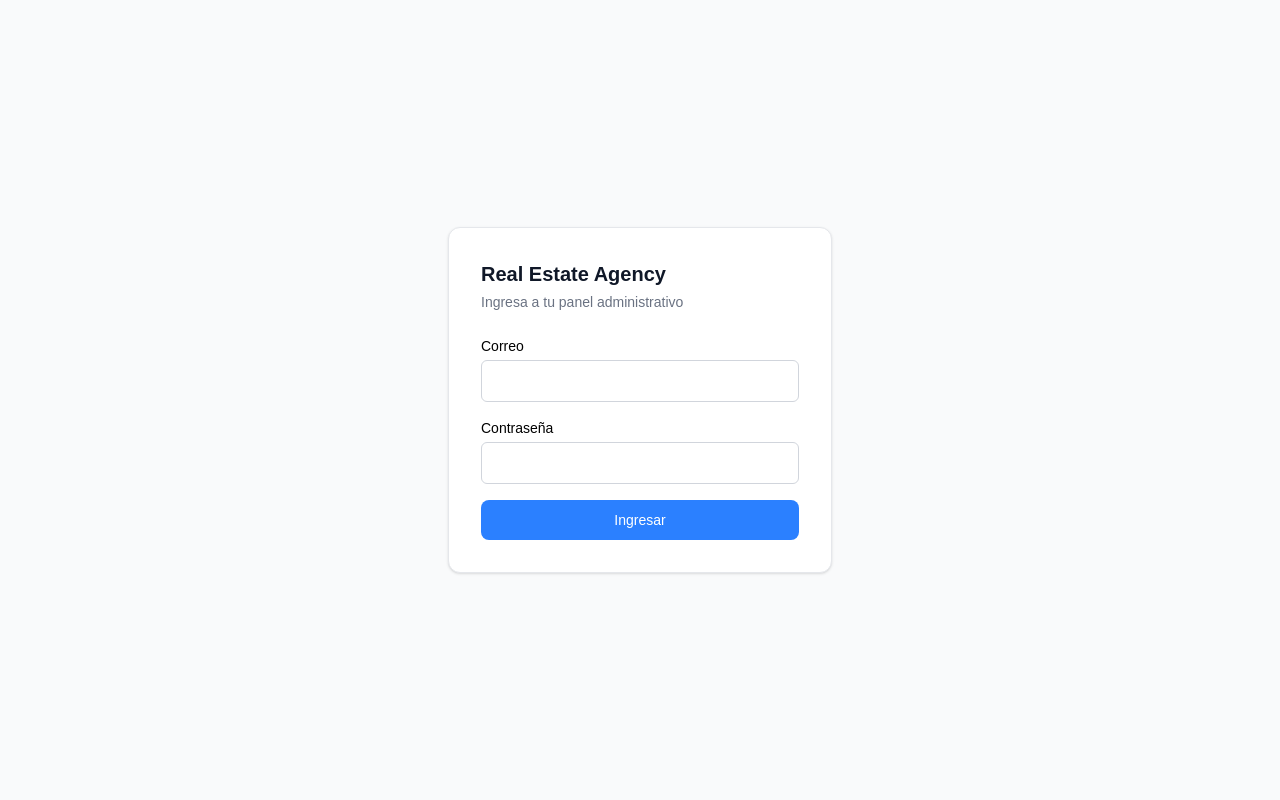
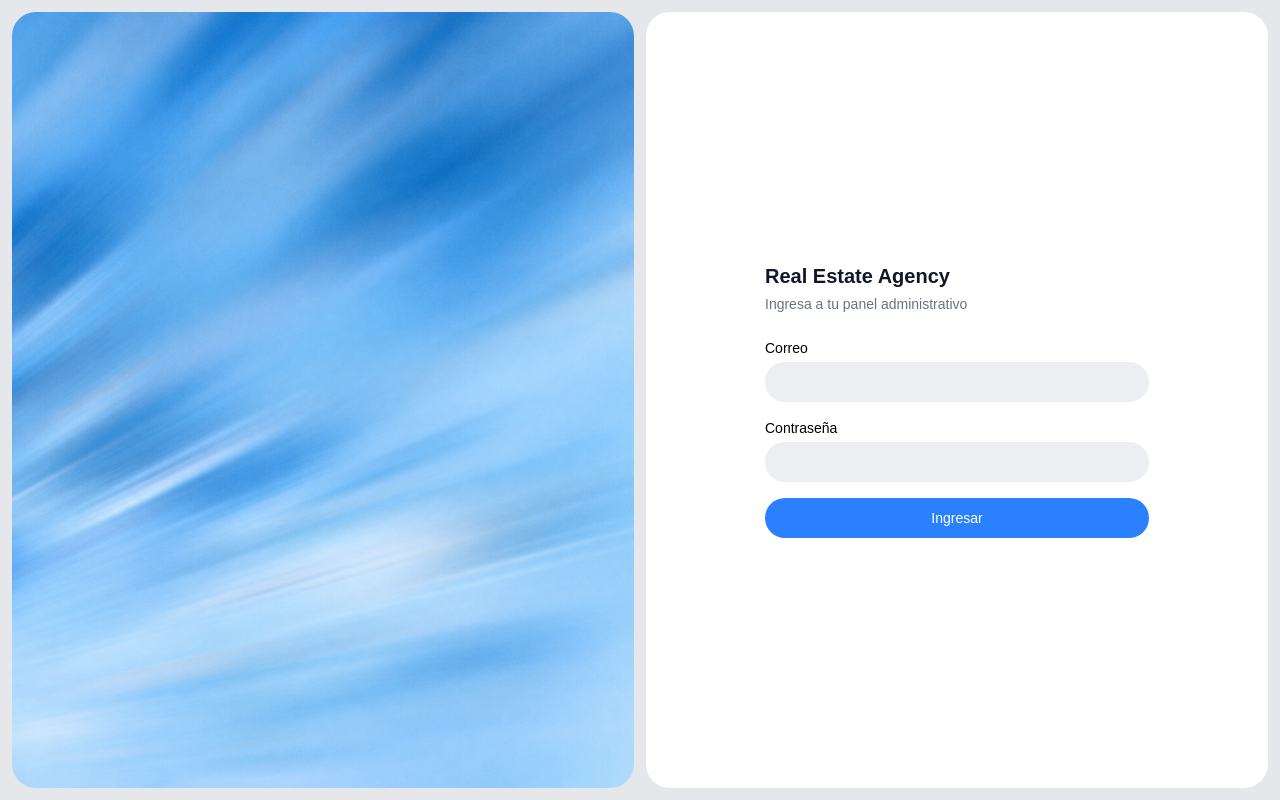
Before and after one commit to CamiloAriasgit/panel-inmobiliario, a Next.js app: page /admin/login in a window 1280 px wide. Built offline with nearby package versions, Linux system fonts and the light colour scheme.

Commit message:
ejecucion de la creacion de agrupacion de items de leads por fecha

```diff
--- a/src/app/(admin)/admin/(protected)/leads/page.tsx
+++ b/src/app/(admin)/admin/(protected)/leads/page.tsx
@@ -1,4 +1,5 @@
 import { createClient } from "@/lib/supabase/server";
+import { groupByDay } from "@/lib/utils/group-by-day";
 import { AdminListHeader } from "@/components/admin/admin-list-header";
 import { AdminLeadItem } from "@/components/admin/admin-lead-item";
 
@@ -10,17 +11,28 @@ export default async function AdminLeadsPage() {
     .select("id, name, phone, created_at, properties(title)")
     .order("created_at", { ascending: false });
 
+  const groups = groupByDay(leads ?? []);
+
   return (
     <div>
       <AdminListHeader title="Leads" />
       <h1 className="mb-4 text-xl text-neutral-900 sm:hidden">Leads</h1>
 
-      {!leads || leads.length === 0 ? (
+      {groups.length === 0 ? (
         <p className="text-sm text-neutral-500">Aún no has recibido leads.</p>
       ) : (
-        <div className="space-y-3">
-          {leads.map((lead) => (
-            <AdminLeadItem key={lead.id} lead={lead} />
+        <div className="space-y-6">
+          {groups.map((group) => (
+            <section key={group.key}>
+              <h2 className="mb-2 px-1 text-sm text-neutral-500">
+                {group.label}
+              </h2>
+              <div className="space-y-3">
+                {group.items.map((lead) => (
+                  <AdminLeadItem key={lead.id} lead={lead} />
+                ))}
+              </div>
+            </section>
           ))}
         </div>
       )}
--- a/src/app/(admin)/admin/login/page.tsx
+++ b/src/app/(admin)/admin/login/page.tsx
@@ -2,6 +2,7 @@
 
 import { useState, useTransition } from "react";
 import { useRouter } from "next/navigation";
+import Image from "next/image";
 import { createClient } from "@/lib/supabase/client";
 import { brandConfig } from "@/lib/config/brand.config";
 
@@ -35,8 +36,21 @@ export default function AdminLoginPage() {
   }
 
   return (
-    <main className="flex min-h-screen items-center justify-center bg-gray-50 px-4">
-      <div className="w-full max-w-sm rounded-xl border border-gray-200 bg-white p-8 shadow-sm">
+    <main className="grid min-h-screen grid-cols-1 md:grid-cols-2 gap-3 bg-gray-200 md:p-3">
+      {/* Contenedor Izquierda: Oculto en mobile, visible en desktop */}
+      <div className="relative hidden md:block overflow-hidden rounded-3xl">
+        <Image
+          src="/login-bg.png"
+          alt="Login background"
+          fill
+          priority
+          className="object-cover"
+        />
+      </div>
+
+      {/* Contenedor Derecha */}
+      <div className="flex items-center justify-center md:rounded-3xl bg-white p-8">
+        <div className="w-full max-w-sm">
           <h1 className="mb-1 text-xl font-bold text-gray-900">
             {brandConfig.name}
           </h1>
@@ -52,8 +66,8 @@ export default function AdminLoginPage() {
                 required
                 value={email}
                 onChange={(event) => setEmail(event.target.value)}
-              className="w-full rounded-md border border-gray-300 p-2.5 text-sm
-                         focus:outline-none focus:ring-2 focus:ring-[var(--color-primary)]"
+                className="w-full rounded-full bg-gray-200/70 p-2.5 text-sm
+                           focus:outline-none focus:bg-gray-200"
               />
             </div>
 
@@ -66,8 +80,8 @@ export default function AdminLoginPage() {
                 required
                 value={password}
                 onChange={(event) => setPassword(event.target.value)}
-              className="w-full rounded-md border border-gray-300 p-2.5 text-sm
-                         focus:outline-none focus:ring-2 focus:ring-[var(--color-primary)]"
+                className="w-full rounded-full bg-gray-200/70 p-2.5 text-sm
+                           focus:outline-none focus:bg-gray-200"
               />
             </div>
 
@@ -76,13 +90,14 @@ export default function AdminLoginPage() {
             <button
               type="submit"
               disabled={isPending}
-            className="w-full rounded-lg bg-[var(--color-primary)] py-2.5
+              className="w-full rounded-full bg-[var(--color-primary)] py-2.5
                          text-sm font-medium text-white disabled:opacity-60"
             >
               {isPending ? "Ingresando..." : "Ingresar"}
             </button>
           </form>
         </div>
+      </div>
     </main>
   );
 }
--- a/src/components/admin/admin-lead-item.tsx
+++ b/src/components/admin/admin-lead-item.tsx
@@ -5,17 +5,10 @@ type LeadListItem = {
   id: string;
   name: string;
   phone: string;
-  created_at: string;
   properties: { title: string } | null;
 };
 
 export function AdminLeadItem({ lead }: { lead: LeadListItem }) {
-  const formattedDate = new Date(lead.created_at).toLocaleDateString("es-CO", {
-    day: "2-digit",
-    month: "short",
-    year: "numeric",
-  });
-
   return (
     <div className="flex flex-col gap-3 rounded-2xl bg-white p-4 sm:flex-row sm:items-center sm:justify-between">
       <div className="min-w-0">
@@ -26,10 +19,7 @@ export function AdminLeadItem({ lead }: { lead: LeadListItem }) {
       </div>
 
       <div className="flex items-center justify-between gap-4 sm:justify-end">
-        <div className="text-sm text-neutral-500">
-          <p>{lead.phone}</p>
-          <p className="text-xs">{formattedDate}</p>
-        </div>
+        <p className="text-sm text-neutral-500">{lead.phone}</p>
 
         <div className="flex items-center gap-1">
           <CopyPhoneButton phone={lead.phone} />
--- /dev/null
+++ b/src/lib/utils/group-by-day.ts
@@ -0,0 +1,78 @@
+const TIME_ZONE = "America/Bogota";
+
+// "en-CA" es el truco para obtener el formato AAAA-MM-DD, que es
+// justo lo que sirve como llave de agrupación y se compara como texto.
+const dayKeyFormatter = new Intl.DateTimeFormat("en-CA", {
+  timeZone: TIME_ZONE,
+  year: "numeric",
+  month: "2-digit",
+  day: "2-digit",
+});
+
+function getDayKey(date: Date): string {
+  return dayKeyFormatter.format(date);
+}
+
+// Resta un día trabajando sobre la llave de texto, no sobre la hora
+// real, para que no dependa de cambios de horario de verano.
+function getPreviousDayKey(dayKey: string): string {
+  const date = new Date(`${dayKey}T00:00:00Z`);
+  date.setUTCDate(date.getUTCDate() - 1);
+  return date.toISOString().slice(0, 10);
+}
+
+function formatDayLabel(date: Date, includeYear: boolean): string {
+  return new Intl.DateTimeFormat("es-CO", {
+    timeZone: TIME_ZONE,
+    day: "numeric",
+    month: "long",
+    ...(includeYear ? { year: "numeric" } : {}),
+  }).format(date);
+}
+
+export type DayGroup<T> = {
+  key: string;
+  label: string;
+  items: T[];
+};
+
+// Los items deben llegar ya ordenados del más reciente al más antiguo
+// (la consulta de Supabase ya lo hace); el orden de los grupos sale
+// del orden en que aparece cada día por primera vez.
+export function groupByDay<T extends { created_at: string }>(
+  items: T[]
+): DayGroup<T>[] {
+  const todayKey = getDayKey(new Date());
+  const yesterdayKey = getPreviousDayKey(todayKey);
+  const currentYear = todayKey.slice(0, 4);
+
+  const groups = new Map<string, DayGroup<T>>();
+
+  for (const item of items) {
+    const date = new Date(item.created_at);
+    const key = getDayKey(date);
+
+    let group = groups.get(key);
+
+    if (!group) {
+      let label: string;
+
+      if (key === todayKey) {
+        label = "Hoy";
+      } else if (key === yesterdayKey) {
+        label = "Ayer";
+      } else {
+        // El año solo se muestra si es distinto al actual, para que
+        // el subtítulo se mantenga corto en el caso más común.
+        label = formatDayLabel(date, key.slice(0, 4) !== currentYear);
+      }
+
+      group = { key, label, items: [] };
+      groups.set(key, group);
+    }
+
+    group.items.push(item);
+  }
+
+  return Array.from(groups.values());
+}
```
Also changed, not shown: public/login-bg.png (added). Lines whose indentation alone changed are shown as unchanged.
